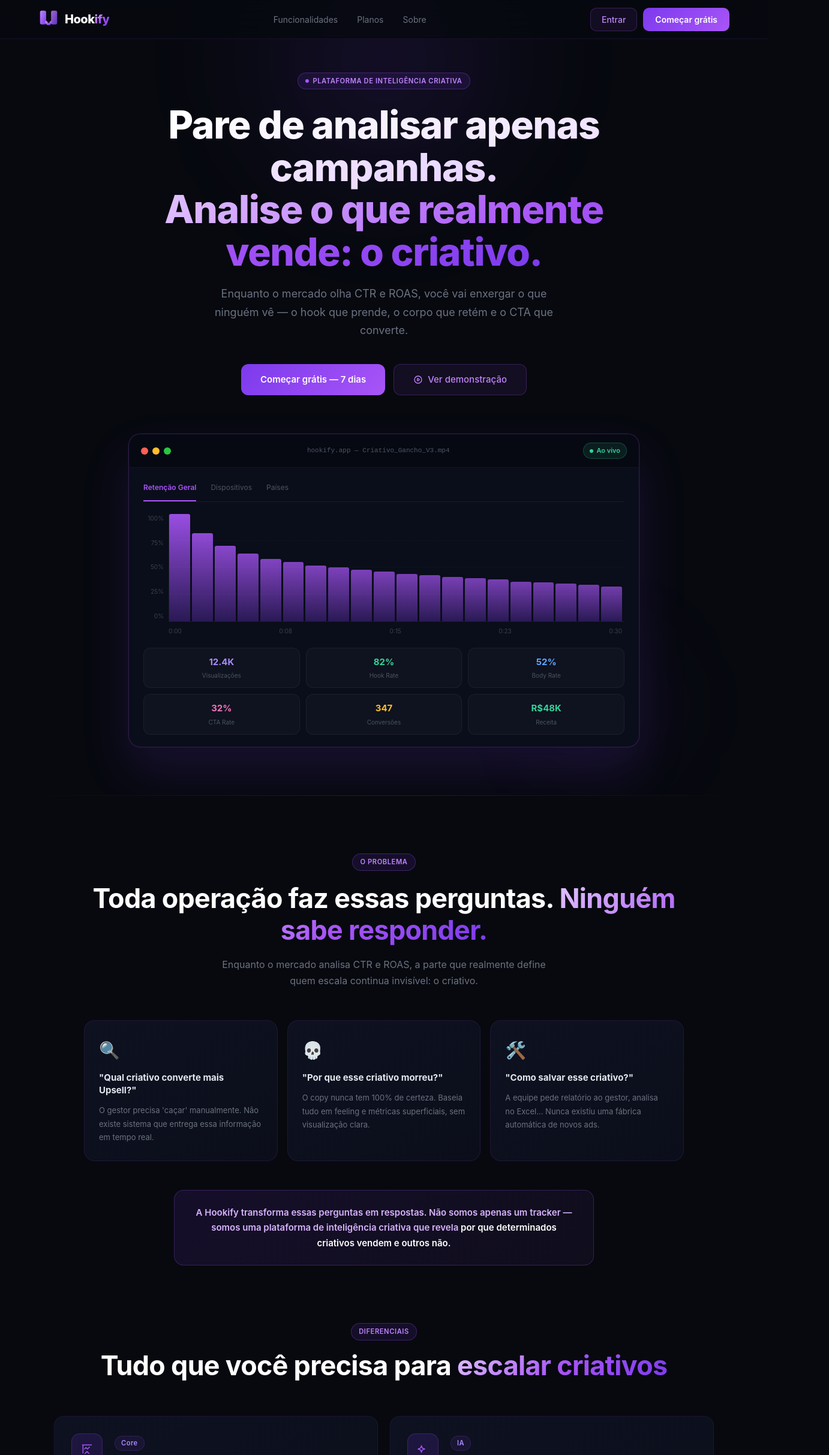
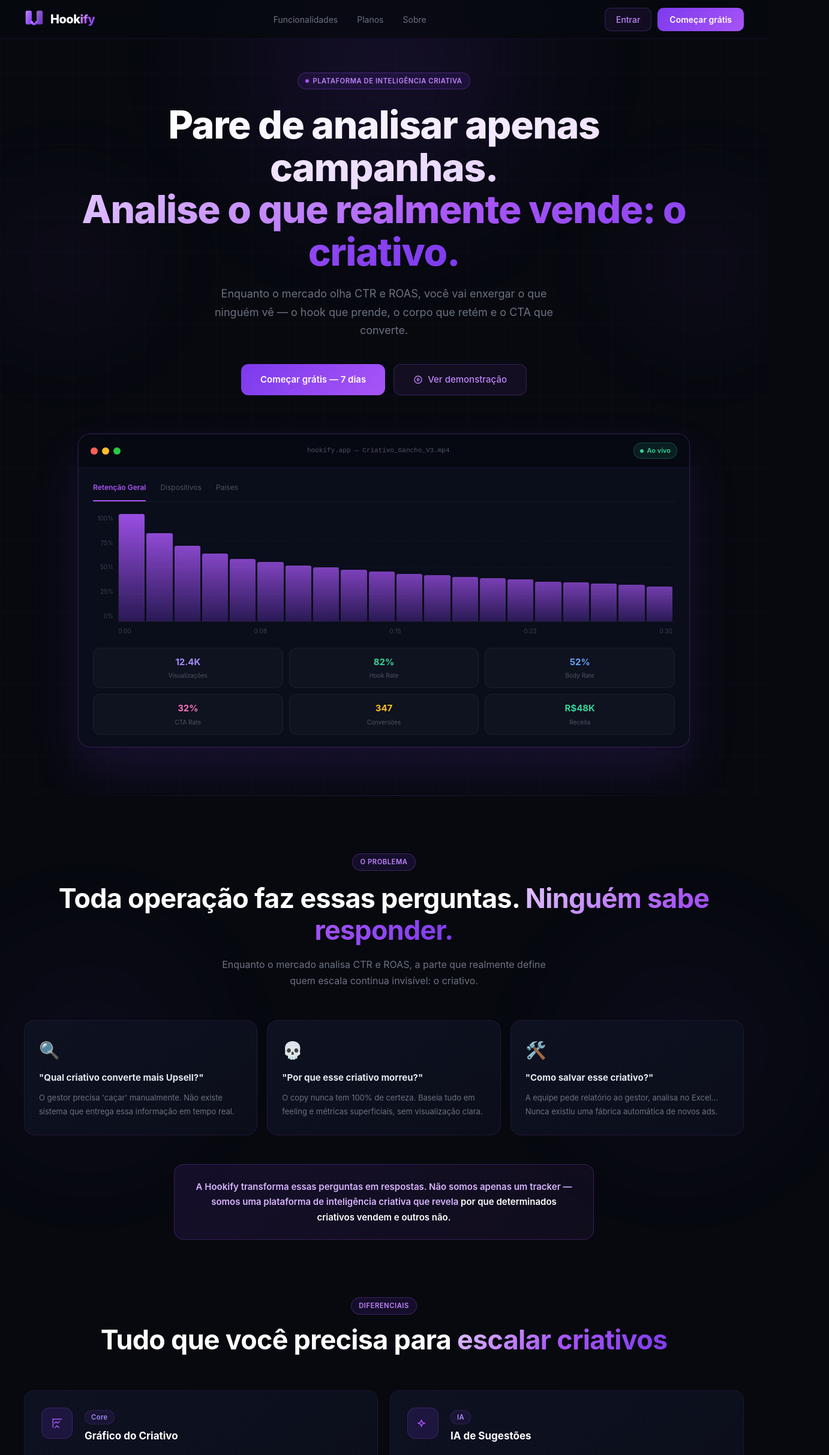
Before and after one commit to Derekkiyosshi/hookify, a Next.js app: page / in a window 1280 px wide. Shown: the top 2426 px of the page at 60% size, 1382 px wide, since content can reach past the window. Built offline with nearby package versions, Linux system fonts and the light colour scheme.

Commit message:
fix: expand layout widths to fill screen horizontally

```diff
--- a/app/page.tsx
+++ b/app/page.tsx
@@ -283,7 +283,7 @@
 
       {/* ── Navbar ── */}
       <header style={{ position: "fixed", top: 0, left: 0, right: 0, zIndex: 100, background: "rgba(7,9,15,0.8)", backdropFilter: "blur(20px)", borderBottom: "1px solid rgba(168,85,247,0.1)" }}>
-        <div style={{ maxWidth: 1200, margin: "0 auto", padding: "0 24px", height: 64, display: "flex", alignItems: "center", justifyContent: "space-between" }}>
+        <div style={{ maxWidth: 1440, margin: "0 auto", padding: "0 40px", height: 64, display: "flex", alignItems: "center", justifyContent: "space-between" }}>
           <HookifyLogo size="md" />
           <nav style={{ display: "flex", gap: 32, alignItems: "center" }} className="hidden md:flex">
             {["Funcionalidades", "Planos", "Sobre"].map(n => (
@@ -312,11 +312,14 @@
 
       {/* ── Hero ── */}
       <section style={{ paddingTop: 120, paddingBottom: 80, position: "relative", overflow: "hidden" }}>
+        {/* Background mesh */}
+        <div style={{ position: "absolute", inset: 0, backgroundImage: "linear-gradient(rgba(124,58,237,0.04) 1px, transparent 1px), linear-gradient(90deg, rgba(124,58,237,0.04) 1px, transparent 1px)", backgroundSize: "60px 60px", pointerEvents: "none" }} />
         {/* Orbs */}
-        <div className="glow-orb" style={{ width: 600, height: 600, background: "radial-gradient(circle, rgba(124,58,237,0.14) 0%, transparent 70%)", top: -200, left: "50%", transform: "translateX(-50%)" }} />
-        <div className="glow-orb" style={{ width: 300, height: 300, background: "radial-gradient(circle, rgba(168,85,247,0.08) 0%, transparent 70%)", bottom: 0, right: "10%" }} />
+        <div className="glow-orb" style={{ width: 700, height: 700, background: "radial-gradient(circle, rgba(124,58,237,0.14) 0%, transparent 70%)", top: -250, left: "50%", transform: "translateX(-50%)" }} />
+        <div className="glow-orb" style={{ width: 350, height: 350, background: "radial-gradient(circle, rgba(168,85,247,0.07) 0%, transparent 70%)", top: "20%", left: "-5%" }} />
+        <div className="glow-orb" style={{ width: 350, height: 350, background: "radial-gradient(circle, rgba(168,85,247,0.07) 0%, transparent 70%)", top: "20%", right: "-5%" }} />
 
-        <div style={{ maxWidth: 900, margin: "0 auto", padding: "0 24px", textAlign: "center", position: "relative", zIndex: 1 }}>
+        <div style={{ maxWidth: 1100, margin: "0 auto", padding: "0 40px", textAlign: "center", position: "relative", zIndex: 1 }}>
           <div className="badge" style={{ marginBottom: 24 }}>
             <span style={{ width: 6, height: 6, borderRadius: "50%", background: "#A855F7", animation: "pulse 2s infinite" }} />
             Plataforma de Inteligência Criativa
@@ -350,8 +353,10 @@
       <div style={{ margin: "0 32px" }} className="divider" />
 
       {/* ── Problem ── */}
-      <section id="sobre" style={{ padding: "96px 24px" }}>
-        <div style={{ maxWidth: 1000, margin: "0 auto", textAlign: "center" }}>
+      <section id="sobre" style={{ padding: "96px 40px", position: "relative" }}>
+        <div className="glow-orb" style={{ width: 500, height: 500, background: "radial-gradient(circle, rgba(124,58,237,0.07) 0%, transparent 70%)", top: "50%", left: "-8%", transform: "translateY(-50%)" }} />
+        <div className="glow-orb" style={{ width: 500, height: 500, background: "radial-gradient(circle, rgba(124,58,237,0.07) 0%, transparent 70%)", top: "50%", right: "-8%", transform: "translateY(-50%)" }} />
+        <div style={{ maxWidth: 1300, margin: "0 auto", textAlign: "center", position: "relative", zIndex: 1 }}>
           <div className="badge" style={{ marginBottom: 20 }}>O problema</div>
           <h2 className="heading-lg" style={{ marginBottom: 16 }}>
             Toda operação faz essas perguntas.{" "}
@@ -400,8 +405,8 @@
       </section>
 
       {/* ── Features ── */}
-      <section id="funcionalidades" style={{ padding: "0 24px 96px" }}>
-        <div style={{ maxWidth: 1100, margin: "0 auto" }}>
+      <section id="funcionalidades" style={{ padding: "0 40px 96px" }}>
+        <div style={{ maxWidth: 1400, margin: "0 auto" }}>
           <div style={{ textAlign: "center", marginBottom: 56 }}>
             <div className="badge" style={{ marginBottom: 16 }}>Diferenciais</div>
             <h2 className="heading-lg">
@@ -409,7 +414,7 @@
               <span className="gradient-text">escalar criativos</span>
             </h2>
           </div>
-          <div style={{ display: "grid", gridTemplateColumns: "repeat(auto-fit, minmax(460px, 1fr))", gap: 20 }}>
+          <div style={{ display: "grid", gridTemplateColumns: "repeat(auto-fit, minmax(560px, 1fr))", gap: 20 }}>
             {features.map(f => <FeatureCard key={f.title} {...f} />)}
           </div>
         </div>
@@ -419,8 +424,9 @@
       <div style={{ margin: "0 32px" }} className="divider" />
 
       {/* ── Pricing ── */}
-      <section id="planos" style={{ padding: "96px 24px" }}>
-        <div style={{ maxWidth: 1100, margin: "0 auto" }}>
+      <section id="planos" style={{ padding: "96px 40px", position: "relative" }}>
+        <div style={{ position: "absolute", inset: 0, backgroundImage: "linear-gradient(rgba(124,58,237,0.03) 1px, transparent 1px), linear-gradient(90deg, rgba(124,58,237,0.03) 1px, transparent 1px)", backgroundSize: "60px 60px", pointerEvents: "none" }} />
+        <div style={{ maxWidth: 1400, margin: "0 auto", position: "relative", zIndex: 1 }}>
           <div style={{ textAlign: "center", marginBottom: 56 }}>
             <div className="badge" style={{ marginBottom: 16 }}>Planos</div>
             <h2 className="heading-lg" style={{ marginBottom: 12 }}>
@@ -430,7 +436,7 @@
             <p style={{ color: "#6B7280", fontSize: 15 }}>Cancele quando quiser. Sem contrato.</p>
           </div>
 
-          <div style={{ display: "grid", gridTemplateColumns: "repeat(auto-fit, minmax(300px, 1fr))", gap: 20, maxWidth: 980, margin: "0 auto" }}>
+          <div style={{ display: "grid", gridTemplateColumns: "repeat(auto-fit, minmax(300px, 1fr))", gap: 20 }}>
             {plans.map(p => (
               <div key={p.name} className={p.pro ? "card-price-pro" : "card-price"} style={{ borderRadius: 20, padding: "32px 28px", display: "flex", flexDirection: "column" }}>
                 {p.badge && (
@@ -468,8 +474,8 @@
       </section>
 
       {/* ── CTA Final ── */}
-      <section style={{ padding: "0 24px 96px" }}>
-        <div style={{ maxWidth: 700, margin: "0 auto" }}>
+      <section style={{ padding: "0 40px 96px" }}>
+        <div style={{ maxWidth: 900, margin: "0 auto" }}>
           <div style={{ background: "linear-gradient(145deg, #140F2D 0%, #0F0D20 100%)", border: "1px solid rgba(168,85,247,0.3)", borderRadius: 24, padding: "60px 40px", textAlign: "center", position: "relative", overflow: "hidden" }}>
             <div className="glow-orb" style={{ width: 400, height: 400, background: "radial-gradient(circle, rgba(124,58,237,0.15) 0%, transparent 70%)", top: "50%", left: "50%", transform: "translate(-50%, -50%)" }} />
             <div style={{ position: "relative", zIndex: 1 }}>
@@ -491,8 +497,8 @@
       </section>
 
       {/* ── Footer ── */}
-      <footer style={{ borderTop: "1px solid rgba(168,85,247,0.1)", padding: "32px 24px" }}>
-        <div style={{ maxWidth: 1100, margin: "0 auto", display: "flex", flexWrap: "wrap", alignItems: "center", justifyContent: "space-between", gap: 20 }}>
+      <footer style={{ borderTop: "1px solid rgba(168,85,247,0.1)", padding: "32px 40px" }}>
+        <div style={{ maxWidth: 1440, margin: "0 auto", display: "flex", flexWrap: "wrap", alignItems: "center", justifyContent: "space-between", gap: 20 }}>
           <HookifyLogo size="sm" />
           <p style={{ color: "#374151", fontSize: 13 }}>© 2026 Hookify. Todos os direitos reservados.</p>
           <div style={{ display: "flex", gap: 24 }}>
```
